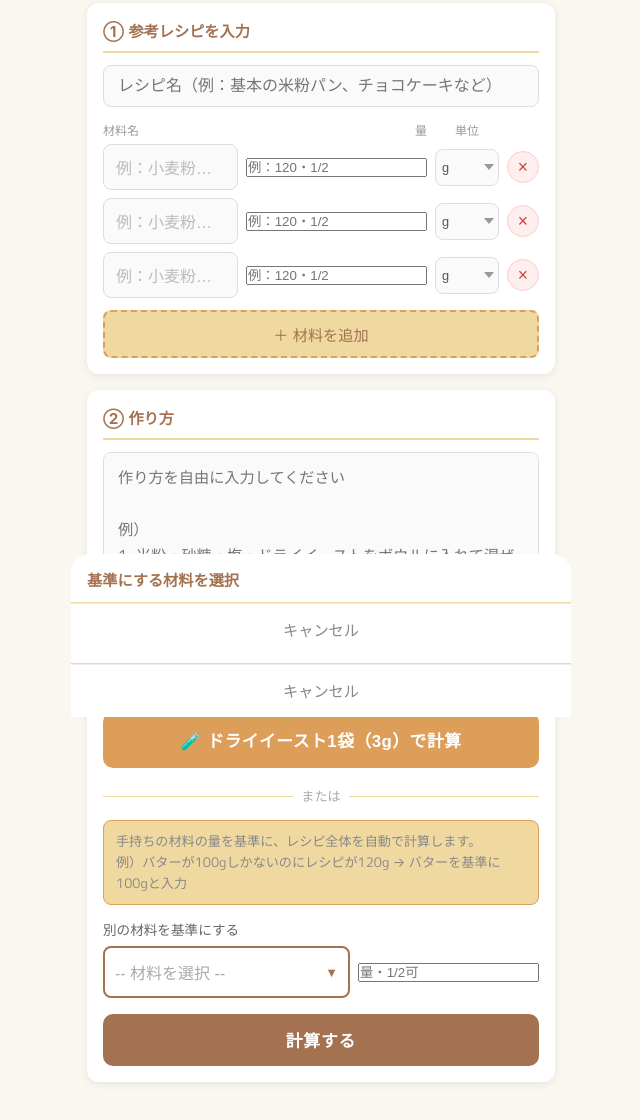
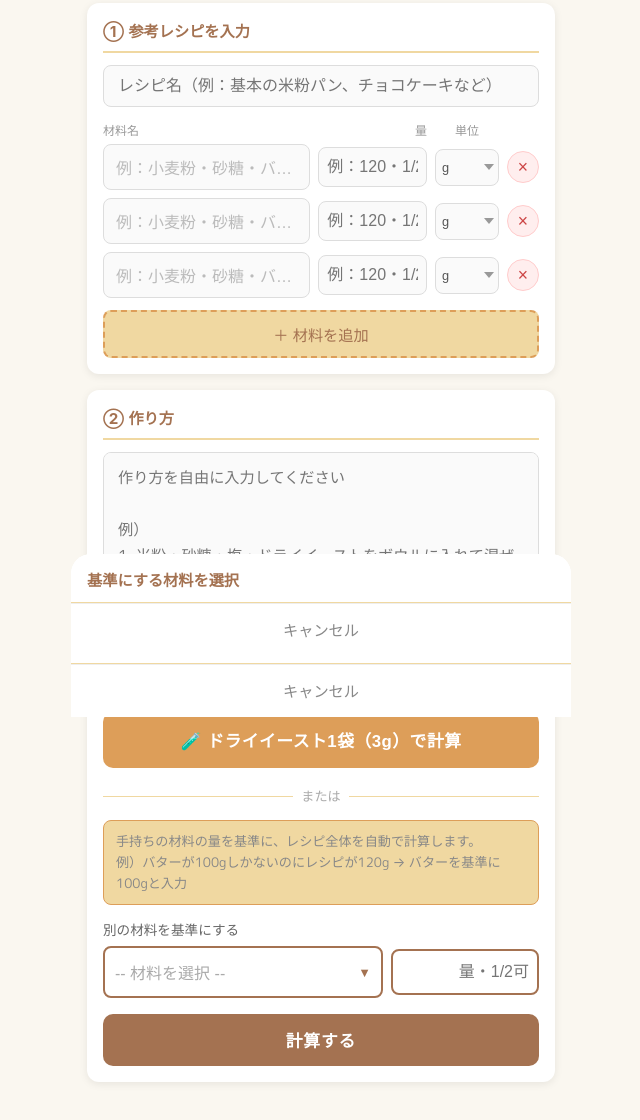
Before and after one commit to nori205/recipe-akasafu, a plain HTML site: page index.html in a window 1280 px wide. Shown: the part 246-1366 px from the top of the page, without its empty margins (319-959 px from the left). Drawn offline with Linux system fonts and the light colour scheme.

Commit message:
type=text変更によるCSSセレクタのずれを修正
ingredient-rowとbase-rowのinput[type="number"]にtext型を追記

Co-Authored-By: Claude Sonnet 4.6 <noreply@anthropic.com>

```diff
--- a/index.html
+++ b/index.html
@@ -154,7 +154,8 @@
       text-overflow: ellipsis;
     }
     .name-btn.empty { color: #bbb; }
-    .ingredient-row input[type="number"] {
+    .ingredient-row input[type="number"],
+    .ingredient-row input[type="text"] {
       flex: 1;
       min-width: 0;
       padding: 10px 8px;
@@ -273,7 +274,8 @@
     }
     .base-custom-btn .arrow { color: #a47251; font-size: 0.8rem; margin-left: 4px; flex-shrink: 0; }
     .base-custom-btn.placeholder { color: #aaa; }
-    .base-row input[type="number"] {
+    .base-row input[type="number"],
+    .base-row input[type="text"] {
       flex: 1;
       min-width: 0;
       padding: 12px 8px;
```
